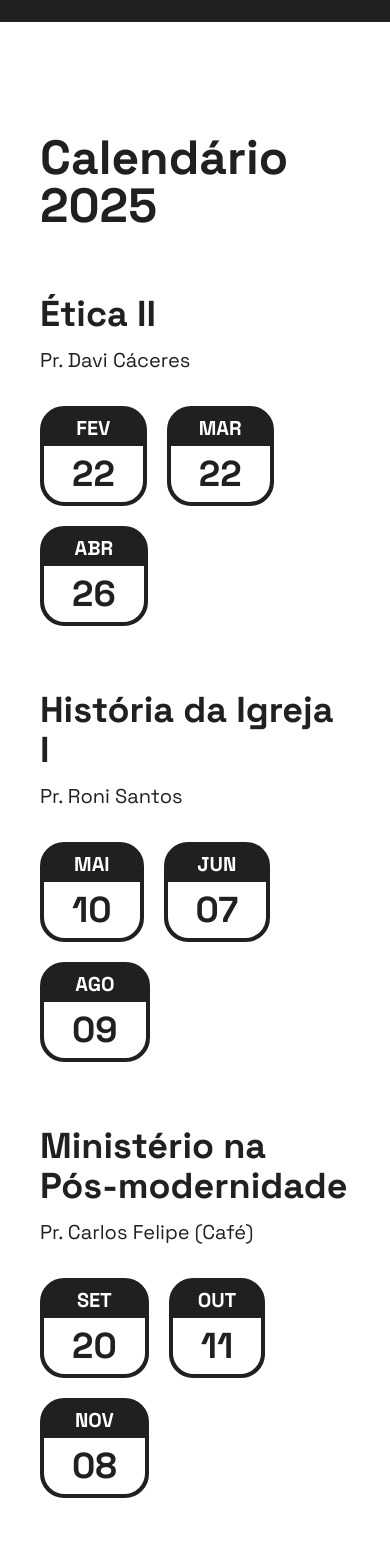
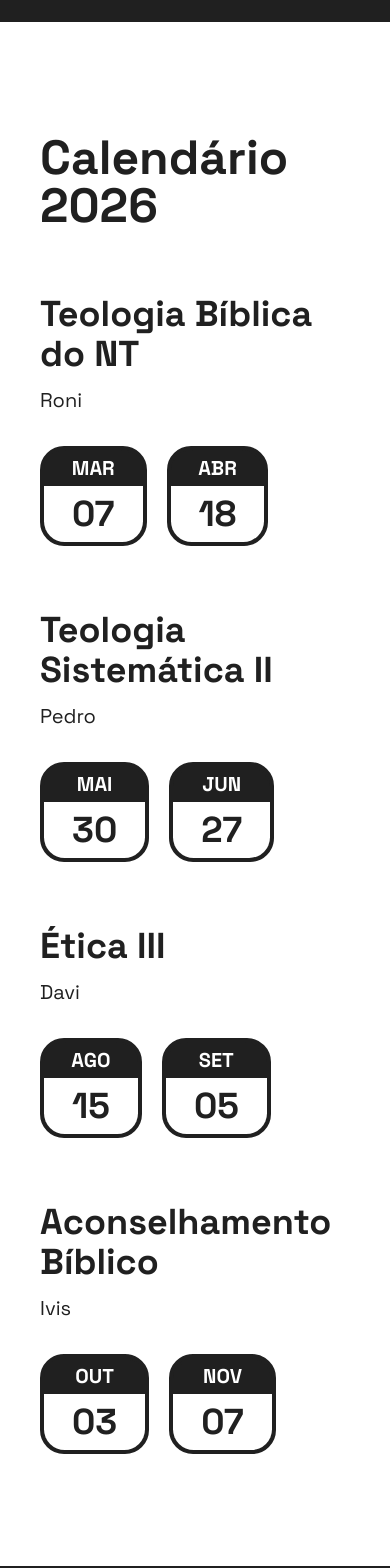
Before and after one commit to filipeveronezi/trinitas, a Next.js app: page / in a window 390 px wide. Shown: the part 4740-6308 px from the top of the page. Built offline with nearby package versions, Linux system fonts and the light colour scheme.

Commit message:
chore: update header and calendar data for 2026

```diff
--- a/components/Calendar/data.ts
+++ b/components/Calendar/data.ts
@@ -8,55 +8,57 @@ interface ICalendarData {
 
 const calendarData: ICalendarData[] = [
   {
-    courseName: 'Ética II',
-    teacher: 'Pr. Davi Cáceres',
+    courseName: 'Teologia Bíblica do NT',
+    teacher: 'Roni',
     classDays: [
       {
-        number: '22',
-        month: 'february'
-      },
-      {
-        number: '22',
+        number: '07',
         month: 'march'
       },
       {
-        number: '26',
+        number: '18',
         month: 'april'
       }
     ]
   },
   {
-    courseName: 'História da Igreja I',
-    teacher: 'Pr. Roni Santos',
+    courseName: 'Teologia Sistemática II',
+    teacher: 'Pedro',
     classDays: [
       {
-        number: '10',
+        number: '30',
         month: 'may'
       },
       {
-        number: '07',
+        number: '27',
         month: 'june'
-      },
-      {
-        number: '09',
-        month: 'august'
       }
     ]
   },
   {
-    courseName: 'Ministério na Pós-modernidade',
-    teacher: 'Pr. Carlos Felipe (Café)',
+    courseName: 'Ética III',
+    teacher: 'Davi',
     classDays: [
       {
-        number: '20',
-        month: 'september'
+        number: '15',
+        month: 'august'
       },
       {
-        number: '11',
+        number: '05',
+        month: 'september'
+      }
+    ]
+  },
+  {
+    courseName: 'Aconselhamento Bíblico',
+    teacher: 'Ivis',
+    classDays: [
+      {
+        number: '03',
         month: 'october'
       },
       {
-        number: '08',
+        number: '07',
         month: 'november'
       }
     ]
--- a/components/Calendar/index.tsx
+++ b/components/Calendar/index.tsx
@@ -4,7 +4,7 @@ import { calendarData } from './data'
 export function Calendar() {
   return (
     <section id="calendario" className="mx-auto flex max-w-screen-xl flex-col gap-16 px-10 py-28">
-      <h2 className="text-5xl font-bold md:text-7xl">Calendário 2025</h2>
+      <h2 className="text-5xl font-bold md:text-7xl">Calendário 2026</h2>
       {calendarData.map((courseCalendar, index) => (
         <CourseCalendar key={index} {...courseCalendar} />
       ))}
--- a/components/Header.tsx
+++ b/components/Header.tsx
@@ -29,7 +29,7 @@ export function Header() {
             </li>
             <li>
               <a href="#calendario" className="relative">
-                <span>Calendário 2025</span>
+                <span>Calendário 2026</span>
               </a>
             </li>
           </ul>
```
